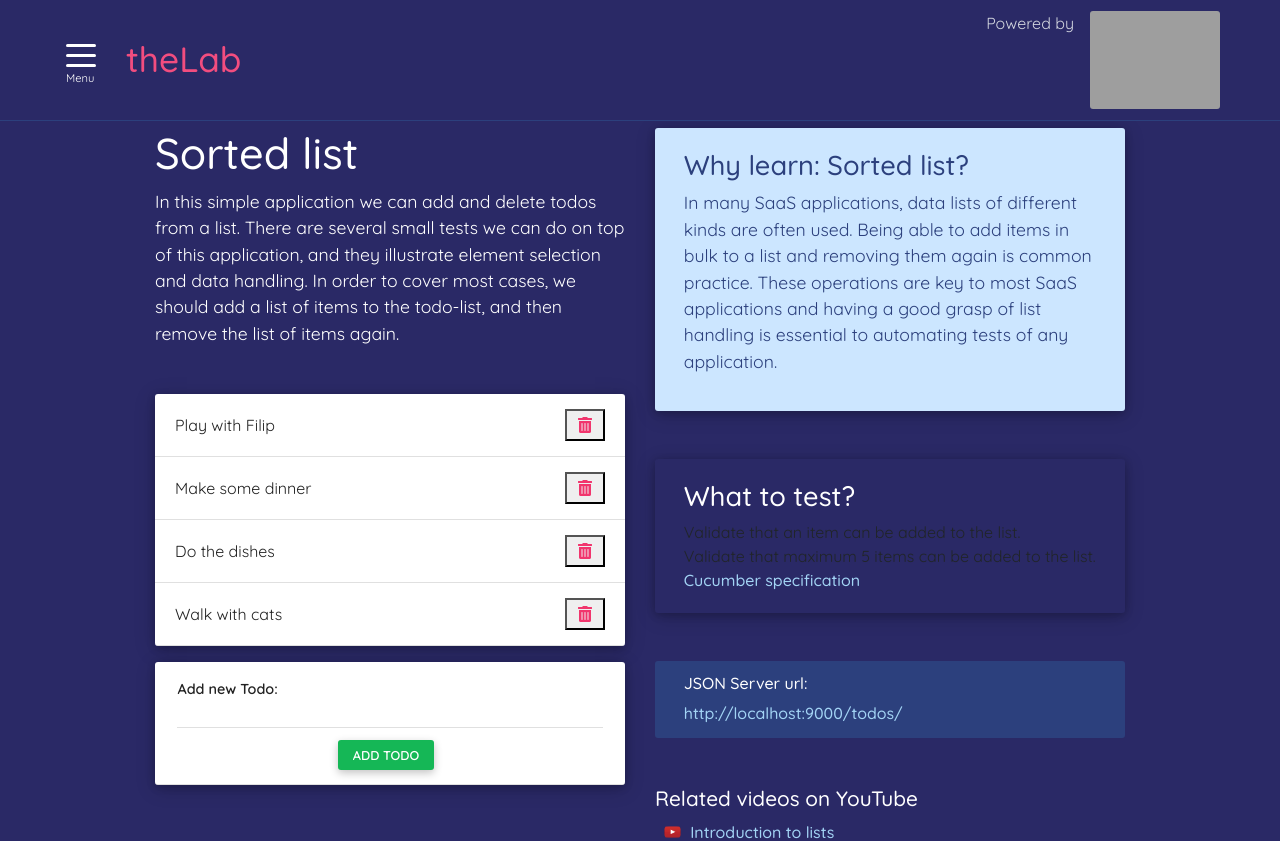
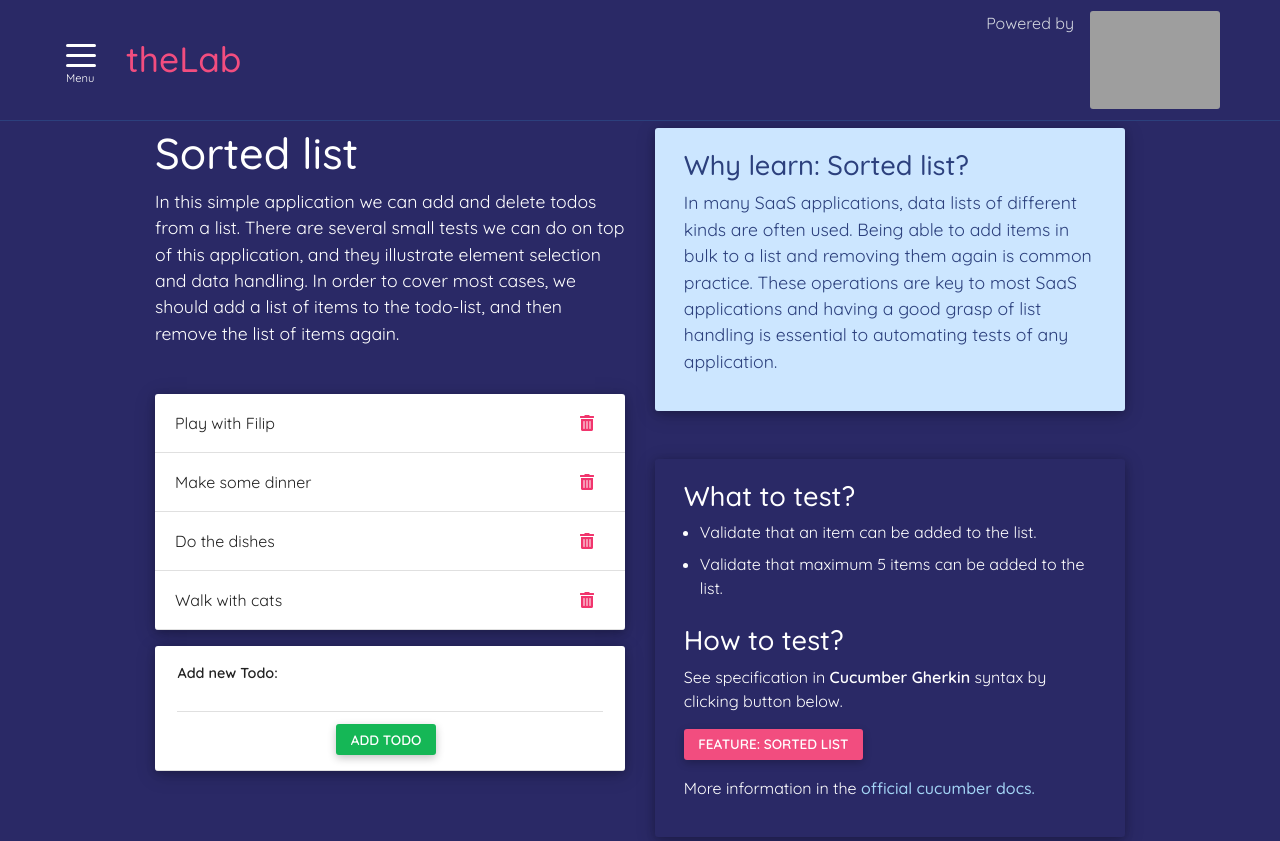
Before and after one commit to karinlj/boozang-thelab, a React (Create React App) app: page /sortedList in a window 1280 px wide. Shown: the top 841 px of the page. Built offline with nearby package versions, Linux system fonts and the light colour scheme; data requests are answered from the project's data file; grey boxes are pictures that could not be loaded.

Commit message:
component: cucumber

```diff
--- a/src/components/layout/Navbar.js
+++ b/src/components/layout/Navbar.js
@@ -12,17 +12,17 @@ const Navbar = ({ toggleOpen, isBtnOpen }) => (
 
               <ul className="sub_list">
                 <li>
-                  <NavLink to="/" className="link" activeClassName="current">
+                  <NavLink to="/" exact={true} className="link">
                     <div onClick={toggleOpen}>Home</div>
                   </NavLink>
                 </li>
                 <li>
-                  <NavLink to="/introduction" className="link" activeClassName="current">
+                  <NavLink to="/introduction" className="link">
                     <div onClick={toggleOpen}>Introduction</div>
                   </NavLink>
                 </li>
                 <li>
-                  <NavLink to="/overview" className="link" activeClassName="current">
+                  <NavLink to="/overview" className="link">
                     <div onClick={toggleOpen}>Overview of the tool</div>
                   </NavLink>
                 </li>
@@ -33,12 +33,12 @@ const Navbar = ({ toggleOpen, isBtnOpen }) => (
 
               <ul className="sub_list">
                 <li>
-                  <NavLink to="/speedGame" className="link" activeClassName="current">
+                  <NavLink to="/speedGame" className="link">
                     <div onClick={toggleOpen}>Speed Game</div>
                   </NavLink>
                 </li>
                 <li>
-                  <NavLink to="/waitGame" className="link" activeClassName="current">
+                  <NavLink to="/waitGame" className="link">
                     <div onClick={toggleOpen}>Wait Game</div>
                   </NavLink>
                 </li>
@@ -49,12 +49,12 @@ const Navbar = ({ toggleOpen, isBtnOpen }) => (
 
               <ul className="sub_list">
                 <li>
-                  <NavLink to="/yellowOrBlue" className="link" activeClassName="current">
+                  <NavLink to="/yellowOrBlue" className="link">
                     <div onClick={toggleOpen}>Yellow or Blue</div>
                   </NavLink>
                 </li>
                 <li>
-                  <NavLink to="/catOrDog" className="link" activeClassName="current">
+                  <NavLink to="/catOrDog" className="link">
                     <div onClick={toggleOpen}>Cat or dog</div>
                   </NavLink>
                 </li>
@@ -66,22 +66,22 @@ const Navbar = ({ toggleOpen, isBtnOpen }) => (
 
               <ul className="sub_list">
                 <li>
-                  <NavLink to="/sortedList" className="link" activeClassName="current">
+                  <NavLink to="/sortedList" className="link">
                     <div onClick={toggleOpen}>Sorted list</div>
                   </NavLink>{" "}
                 </li>
                 <li>
-                  <NavLink to="/formFill" className="link" activeClassName="current">
+                  <NavLink to="/formFill" className="link">
                     <div onClick={toggleOpen}> Form Fill</div>
                   </NavLink>
                 </li>
                 <li>
-                  <NavLink to="/catshelter" className="link" activeClassName="current">
+                  <NavLink to="/catshelter" className="link">
                     <div onClick={toggleOpen}>Cat Shelter</div>
                   </NavLink>
                 </li>
                 <li>
-                  <NavLink to="/tables" className="link" activeClassName="current">
+                  <NavLink to="/tables" className="link">
                     <div onClick={toggleOpen}>Tables</div>
                   </NavLink>
                 </li>
@@ -91,7 +91,7 @@ const Navbar = ({ toggleOpen, isBtnOpen }) => (
               <h4> Bug reporting</h4>
               <ul className="sub_list">
                 <li>
-                  <NavLink to="/visualBugs" className="link" activeClassName="current">
+                  <NavLink to="/visualBugs" className="link">
                     <div onClick={toggleOpen}>Visual Bugs</div>
                   </NavLink>
                 </li>
@@ -102,12 +102,12 @@ const Navbar = ({ toggleOpen, isBtnOpen }) => (
 
               <ul className="sub_list">
                 <li>
-                  <NavLink to="/scramble" className="link" activeClassName="current">
+                  <NavLink to="/scramble" className="link">
                     <div onClick={toggleOpen}>Scramble items</div>
                   </NavLink>
                 </li>
                 {/* <li>
-            <NavLink to="/multiScramble" className="link" activeClassName="current">
+            <NavLink to="/multiScramble" className="link" >
               <div onClick={toggleOpen}>Multi-scramble</div>
             </NavLink>
           </li> */}
@@ -118,7 +118,7 @@ const Navbar = ({ toggleOpen, isBtnOpen }) => (
 
               <ul className="sub_list">
                 <li>
-                  <NavLink to="/concatStrings" className="link" activeClassName="current">
+                  <NavLink to="/concatStrings" className="link">
                     <div onClick={toggleOpen}>Concat strings</div>
                   </NavLink>
                 </li>
@@ -129,12 +129,12 @@ const Navbar = ({ toggleOpen, isBtnOpen }) => (
 
               <ul className="sub_list">
                 <li>
-                  <NavLink to="/kittenCollect" className="link" activeClassName="current">
+                  <NavLink to="/kittenCollect" className="link">
                     <div onClick={toggleOpen}>Collecting kittens</div>
                   </NavLink>
                 </li>
                 <li>
-                  <NavLink to="/canvasGame" className="link" activeClassName="current">
+                  <NavLink to="/canvasGame" className="link">
                     <div onClick={toggleOpen}>Canvas Game</div>
                   </NavLink>
                 </li>
--- a/src/components/layout/_layout.scss
+++ b/src/components/layout/_layout.scss
@@ -117,9 +117,6 @@
         font-size: 1rem;
         margin: 10px 0 5px 0;
         color: #fff;
-        // @media all and (min-width: $lg-min) {
-        //   margin: 15px 0 10px 0;
-        // }
         @media all and (min-width: 1600px) {
           margin: 15px 0 10px 0;
         }
@@ -134,7 +131,7 @@
         visited {
           color: $linkColor;
         }
-        &.current {
+        &.active {
           color: $linkColor;
           text-decoration: underline;
         }
--- a/src/components/lists/Todo.js
+++ b/src/components/lists/Todo.js
@@ -3,7 +3,7 @@ const Todo = ({ handleDelete, todo }) => {
     <li className="collection_item" data-testid="todo">
       <span>{todo.title}</span>
       {/* call handleDelete(), pass todo.id as parameter to SortedList */}
-      <button onClick={() => handleDelete(todo.id)} className="delete_btn" title="delete" aria-label="Delete todo">
+      <button onClick={() => handleDelete(todo.id)} className="icon_btn" title="delete" aria-label="Delete todo">
         {" "}
         <i className="fas fa-trash-alt delete_icon" aria-hidden="true"></i>
       </button>
--- a/src/components/strings/ConcatStrings.js
+++ b/src/components/strings/ConcatStrings.js
@@ -88,7 +88,7 @@ const ConcatStrings = () => {
           </section>
         </section>
       </div>
-      <div className="col-12 col-md-5">
+      <div className="col-12 col-md-6">
         <ConcatStringTestInfo />
         <ConcatStringsWhatToTest />
         <ConcatStringsVideos />
--- /dev/null
+++ b/src/components/text/Cucumber.js
@@ -0,0 +1,32 @@
+const Cucumber = ({ url, feature }) => {
+  return (
+    <section className="cucumber">
+      <h2>How to test?</h2>
+      <p>
+        See specification in <strong>Cucumber Gherkin</strong> syntax by clicking button below.{" "}
+      </p>
+      <a
+        href={`/features/${url}.txt`}
+        className="link_btn pink"
+        target="_blank"
+        rel="noopener noreferrer"
+        aria-label="Cucumber specification opens in new window"
+      >
+        Feature: {feature}
+      </a>
+      <p>
+        More information in the&nbsp;
+        <a
+          href="https://cucumber.io/docs/gherkin/"
+          target="_blank"
+          rel="noopener noreferrer"
+          aria-label="Cucumber docs opens in new window"
+        >
+          official cucumber docs.
+        </a>
+      </p>
+    </section>
+  );
+};
+
+export default Cucumber;
--- a/src/components/text/WhatToTest.js
+++ b/src/components/text/WhatToTest.js
@@ -1,48 +1,34 @@
 import "./text.scss";
+import Cucumber from "./Cucumber";
 
 //Timing
 export const SpeedGameWhatToTest = () => {
   return (
-    <section className="what_to_test_box">
+    <section className="what_to_test">
       <h2>What to test?</h2>
       <ul>
         <li>Check that a message is shown when hitting the "End Game" button as soon as it appears.</li>
       </ul>
-      <a
-        href="/features/speedGame.txt"
-        target="_blank"
-        rel="noopener noreferrer"
-        aria-label="Cucumber specification opens in new window"
-      >
-        <span>Cucumber specification</span>
-      </a>
+      <Cucumber url="speedGame" feature="Speed Game" />
     </section>
   );
 };
 export const WaitGameWhatToTest = () => {
   return (
-    <section className="what_to_test_box">
+    <section className="what_to_test">
       <h2>What to test?</h2>
       <ul>
         <li>Check that an error message is shown when hitting the "End Game" button as soon as it appears.</li>
         <li>Check that a success message is shown when hitting the "End Game" button after 5 seconds.</li>
       </ul>
-
-      <a
-        href="/features/waitGame.txt"
-        target="_blank"
-        rel="noopener noreferrer"
-        aria-label="Cucumber specification opens in new window"
-      >
-        <span>Cucumber specification</span>
-      </a>
+      <Cucumber url="waitGame" feature="Wait Game" />
     </section>
   );
 };
 //Conditional logic
 export const YellowOrBlueWhatToTest = () => {
   return (
-    <section className="what_to_test_box">
+    <section className="what_to_test">
       <h2>What to test?</h2>
       <ul>
         <li>
@@ -50,21 +36,13 @@ export const YellowOrBlueWhatToTest = () => {
           the wrong button.
         </li>
       </ul>
-
-      <a
-        href="/features/yellowOrBlue.txt"
-        target="_blank"
-        rel="noopener noreferrer"
-        aria-label="Cucumber specification opens in new window"
-      >
-        <span>Cucumber specification</span>
-      </a>
+      <Cucumber url="yellowOrBlue" feature="Yellow or Blue" />
     </section>
   );
 };
 export const CatOrDogWhatToTest = () => {
   return (
-    <section className="what_to_test_box">
+    <section className="what_to_test">
       <h2>What to test?</h2>
       <ul>
         <li>
@@ -72,119 +50,69 @@ export const CatOrDogWhatToTest = () => {
           the wrong button.
         </li>
       </ul>
-      <a
-        href="/features/catOrDog.txt"
-        target="_blank"
-        rel="noopener noreferrer"
-        aria-label="Cucumber specification opens in new window"
-      >
-        <span>Cucumber specification</span>
-      </a>
+      <Cucumber url="catOrDog" feature="Cat or Dog" />
     </section>
   );
 };
 //Lists, Forms and Tables
 export const CatShelterWhatToTest = () => {
   return (
-    <section className="what_to_test_box">
-      <section className="what_to_test_section">
+    <section className="what_to_test">
       <h2>What to test?</h2>
       <ul>
         <li>Validate that a cat can be added to the shelter.</li>
         <li>Validate that a cat can be renamed.</li>
         <li>Validate that a cat can be removed from the shelter.</li>
       </ul>
-      </section>
-
-      <section className="cucumber_section">
-        <h2>Cucumber Gherkin syntax</h2>
-        <p>Behaviour-Driven Development. See specification below:</p>
-
-        <a
-          href="/features/catShelter.txt"
-          target="_blank"
-          rel="noopener noreferrer"
-          aria-label="Cucumber specification opens in new window"
-        >
-          Cucumber feature: CatShelter
-        </a>
-      </section>
+      <Cucumber url="catShelter" feature="Cat Shelter" />
     </section>
   );
 };
 export const SortedListWhatToTest = () => {
   return (
-    <section className="what_to_test_box">
+    <section className="what_to_test">
       <h2>What to test?</h2>
       <ul>
         <li>Validate that an item can be added to the list.</li>
         <li> Validate that maximum 5 items can be added to the list.</li>
       </ul>
-      <a
-        href="/features/sortedList.txt"
-        target="_blank"
-        rel="noopener noreferrer"
-        aria-label="Cucumber specification opens in new window"
-      >
-        Cucumber specification
-      </a>
+      <Cucumber url="sortedList" feature="Sorted List" />
     </section>
   );
 };
 export const FormFillWhatToTest = () => {
   return (
-    <section className="what_to_test_box">
+    <section className="what_to_test">
       <h2>What to test?</h2>
       <ul>
         <li>Validate that an item can be added via the form.</li>
       </ul>
-      <a
-        href="/features/formfill.txt"
-        target="_blank"
-        rel="noopener noreferrer"
-        aria-label="Cucumber specification opens in new window"
-      >
-        Cucumber specification
-      </a>
+      <Cucumber url="formfill" feature="Form Fill" />
     </section>
   );
 };
 export const TablesWhatToTest = () => {
   return (
-    <section className="what_to_test_box">
+    <section className="what_to_test">
       <h2>What to test?</h2>
       <ul>
         <li>Validate that the empty filters are working.</li>
         <li>Validate that the filters are working.</li>
       </ul>
-      <a
-        href="/features/tables.txt"
-        target="_blank"
-        rel="noopener noreferrer"
-        aria-label="Cucumber specification opens in new window"
-      >
-        Cucumber specification
-      </a>
+      <Cucumber url="tables" feature="Tables" />
     </section>
   );
 };
 //strings
 export const ConcatStringsWhatToTest = () => {
   return (
-    <section className="what_to_test_box">
+    <section className="what_to_test">
       <h2>What to test?</h2>
       <ul>
         <li>Add two strings read from the application.</li>
         <li>Random input.</li>
       </ul>
-      <a
-        href="/features/concatStrings.txt"
-        target="_blank"
-        rel="noopener noreferrer"
-        aria-label="Cucumber specification opens in new window"
-      >
-        Cucumber specification
-      </a>
+      <Cucumber url="concatStrings" feature="Concatenate Strings" />
     </section>
   );
 };
--- a/src/components/text/WhyLearn.js
+++ b/src/components/text/WhyLearn.js
@@ -3,7 +3,7 @@ import "./text.scss";
 //Lists and Tables
 export const SortedListTestInfo = () => {
   return (
-    <section className="why_learn_box">
+    <section className="why_learn">
       <h2>Why learn: Sorted list?</h2>
       <p>
         In many SaaS applications, data lists of different kinds are often used. Being able to add items in bulk to a
@@ -15,7 +15,7 @@ export const SortedListTestInfo = () => {
 };
 export const UnsortedListTestInfo = () => {
   return (
-    <section className="why_learn_box">
+    <section className="why_learn">
       <h2>Why learn: Unsorted list?</h2>
       <p>
         One common problem in test automation is to be able to uniquely identify objects in lists. When identifying
@@ -27,7 +27,7 @@ export const UnsortedListTestInfo = () => {
 };
 export const CatShelterTestInfo = () => {
   return (
-    <section className="why_learn_box">
+    <section className="why_learn">
       <h2>Why learn: Cat Shelter?</h2>
       <p>
         In this exercise, we expand on form testing. Cat Shelters contains multiple views and the form contains radio
@@ -38,7 +38,7 @@ export const CatShelterTestInfo = () => {
 };
 export const TablesTestInfo = () => {
   return (
-    <section className="why_learn_box">
+    <section className="why_learn">
       <h2>Why learn: Tables?</h2>
       <p>Tables are common in SaaS application, but present a number of challenges when automating.</p>
     </section>
@@ -48,7 +48,7 @@ export const TablesTestInfo = () => {
 //Forms
 export const FormFillTestInfo = () => {
   return (
-    <section className="why_learn_box">
+    <section className="why_learn">
       <h2>Why learn: Form Fill?</h2>
       <p>
         In test automation, it's important not to not hard-code information entered in forms, as this information will
@@ -62,7 +62,7 @@ export const FormFillTestInfo = () => {
 //Timing
 export const SpeedGameTestInfo = () => {
   return (
-    <section className="why_learn_box">
+    <section className="why_learn">
       <h2>Why learn: Speed Game</h2>
       <p>
         A classic problem in test automation is handling render waits. If certain elements are taking longer to render,
@@ -74,7 +74,7 @@ export const SpeedGameTestInfo = () => {
 };
 export const WaitGameTestInfo = () => {
   return (
-    <section className="why_learn_box">
+    <section className="why_learn">
       <h2>Why learn: Wait Game</h2>
       <p>
         Sometimes there is a necessity to wait a certain time to make sure the application catches up. In test
@@ -88,7 +88,7 @@ export const WaitGameTestInfo = () => {
 //Bug reporting
 export const VisualBugsTestInfo = () => {
   return (
-    <section className="why_learn_box">
+    <section className="why_learn">
       <h2>Why learn: Visual Bugs</h2>
       <p>
         Even if test automation can be a very powerful tool, doing certain kinds of tasks is best left to the human. An
@@ -102,7 +102,7 @@ export const VisualBugsTestInfo = () => {
 //Conditional logic
 export const YellowOrBlueTestInfo = () => {
   return (
-    <section className="why_learn_box">
+    <section className="why_learn">
       <h2>Why learn: Yellow or Blue</h2>
       <p>
         In this case, we look at basic condition handling. If something exists, do this, otherwise, do that. This is the
@@ -114,7 +114,7 @@ export const YellowOrBlueTestInfo = () => {
 };
 export const CatOrDogTestInfo = () => {
   return (
-    <section className="why_learn_box">
+    <section className="why_learn">
       <h2>Why learn: Cat or Dog</h2>
       <p>
         Often it's preferred to make all assertions on existance of elements or simple Boolean expressions. There are
@@ -130,7 +130,7 @@ export const CatOrDogTestInfo = () => {
 //DOM changes
 export const ScrambleItemsTestInfo = () => {
   return (
-    <section className="why_learn_box">
+    <section className="why_learn">
       <h2>Why learn: Scramble Items</h2>
       <p>
         XPath and CSS selectors are notoriously brittle, and often changes to id and class attributes will break test
@@ -144,7 +144,7 @@ export const ScrambleItemsTestInfo = () => {
 };
 export const MultiScrambleTestInfo = () => {
   return (
-    <section className="why_learn_box">
+    <section className="why_learn">
       <h2>Why learn: Multi scramble</h2>
       <p>
         Keeping your tests stable for code updates are one of the biggest challenges to test automation. Often,
@@ -160,7 +160,7 @@ export const MultiScrambleTestInfo = () => {
 //strings
 export const ConcatStringTestInfo = () => {
   return (
-    <section className="why_learn_box">
+    <section className="why_learn">
       <h2>Why learn: Concatenate Strings</h2>
       <p>
         Very often in test automation, we need to be able to use the data that the application outputs in a later test
@@ -172,7 +172,7 @@ export const ConcatStringTestInfo = () => {
 //games
 export const KittenCollectTestInfo = () => {
   return (
-    <section className="why_learn_box">
+    <section className="why_learn">
       <h2>Why learn: Collecting Kittens</h2>
       <p>
         Any web application is a little bit like a game. By automating game play we combine automating actions,
@@ -184,7 +184,7 @@ export const KittenCollectTestInfo = () => {
 };
 export const CanvasGameTestInfo = () => {
   return (
-    <section className="why_learn_box">
+    <section className="why_learn">
       <h2>Why learn: Canvas Game</h2>
       <p>
         This exercise contains two challenging obstacles. The most challenging is that playing field is an HTML canvas,
--- a/src/components/text/text.scss
+++ b/src/components/text/text.scss
@@ -30,9 +30,9 @@
   p {
     margin: 0;
   }
-  .db_url {
-    font-size: 1rem;
-  }
+  // .db_url {
+  //   font-size: 1rem;
+  // }
 }
 //video_section
 .video_section {
@@ -82,20 +82,20 @@
 }
 
 //test info box
-.why_learn_box {
+.why_learn {
   background: $themecolorBlueNewLightest;
   h2,
   p {
     color: $themecolorLilaDark;
   }
 }
-.what_to_test_box {
-  .what_to_test_section {
+//What to test and How to test
+.what_to_test {
   h2 {
-      color: $themecolorNewPinkLight;
+    //color: $themecolorNewPink;
   }
   ul {
-      margin-bottom: 1rem;
+    margin-bottom: 1.5rem;
     padding-left: 1rem;
     li {
       list-style-type: disc;
@@ -103,19 +103,15 @@
       margin-bottom: 0.5rem;
     }
   }
-  }
-  .cucumber_section {
-    margin-top: 2rem;
-    h2 {
-      color: $themecolorNewPink;
+  .link_btn {
+    margin-bottom: 1rem;
   }
   p {
     font-size: 1rem;
   }
 }
-}
-.why_learn_box,
-.what_to_test_box {
+.why_learn,
+.what_to_test {
   margin-bottom: 3rem;
   min-height: 150px;
   padding: 1.3rem 1.8rem;
--- a/src/index.scss
+++ b/src/index.scss
@@ -74,12 +74,12 @@ h2 {
   // }
 }
 h3 {
-  font-size: 1.1rem;
+  font-size: 1rem;
   @media all and (min-width: $md-min) {
-    font-size: 1.2rem;
+    font-size: 1.1rem;
   }
   @media all and (min-width: $xl-min) {
-    font-size: 1.3rem;
+    font-size: 1.2rem;
   }
 }
 
@@ -129,7 +129,7 @@ a:not(.link_btn) {
   cursor: pointer;
   font-weight: 500;
   transition: all 0.3s ease-in;
-
+  white-space: nowrap;
   &:hover {
     color: $linkColor;
     text-decoration: none;
@@ -205,9 +205,6 @@ button {
   color: $themecolorNewRed !important;
   transition: 0.5s all ease;
   padding: 5px;
-  // &:hover {
-  //   filter: brightness(180%);
-  // }
 }
 
 input[type="button"],
@@ -219,7 +216,7 @@ input[type="submit"],
   transition: 0.5s all ease;
   border: none;
   border-radius: $themeBorderRadius;
-  font-size: 0.8rem;
+  font-size: 0.85rem;
   font-weight: 600;
   text-transform: uppercase;
   line-height: 1.8;
@@ -228,12 +225,12 @@ input[type="submit"],
   box-shadow: $themeBoxShadowLight;
   color: #fff;
   &:hover {
-    filter: brightness(80%);
+    filter: brightness(150%);
     text-decoration: none;
   }
-  &:focus {
-    outline: none;
-  }
+  // &:focus {
+  //   outline: none;
+  // }
   &.add {
     background: $themecolorGreen;
   }
@@ -264,6 +261,13 @@ input[type="submit"],
   }
   &.orange {
     background: $themecolorOrange;
+  }
+}
+.link_btn {
+  &:hover {
+    filter: none;
+    text-decoration: underline;
+    color: #fff;
   }
 }
 button.form_btn {
```
Lines whose indentation alone changed are shown as unchanged.
